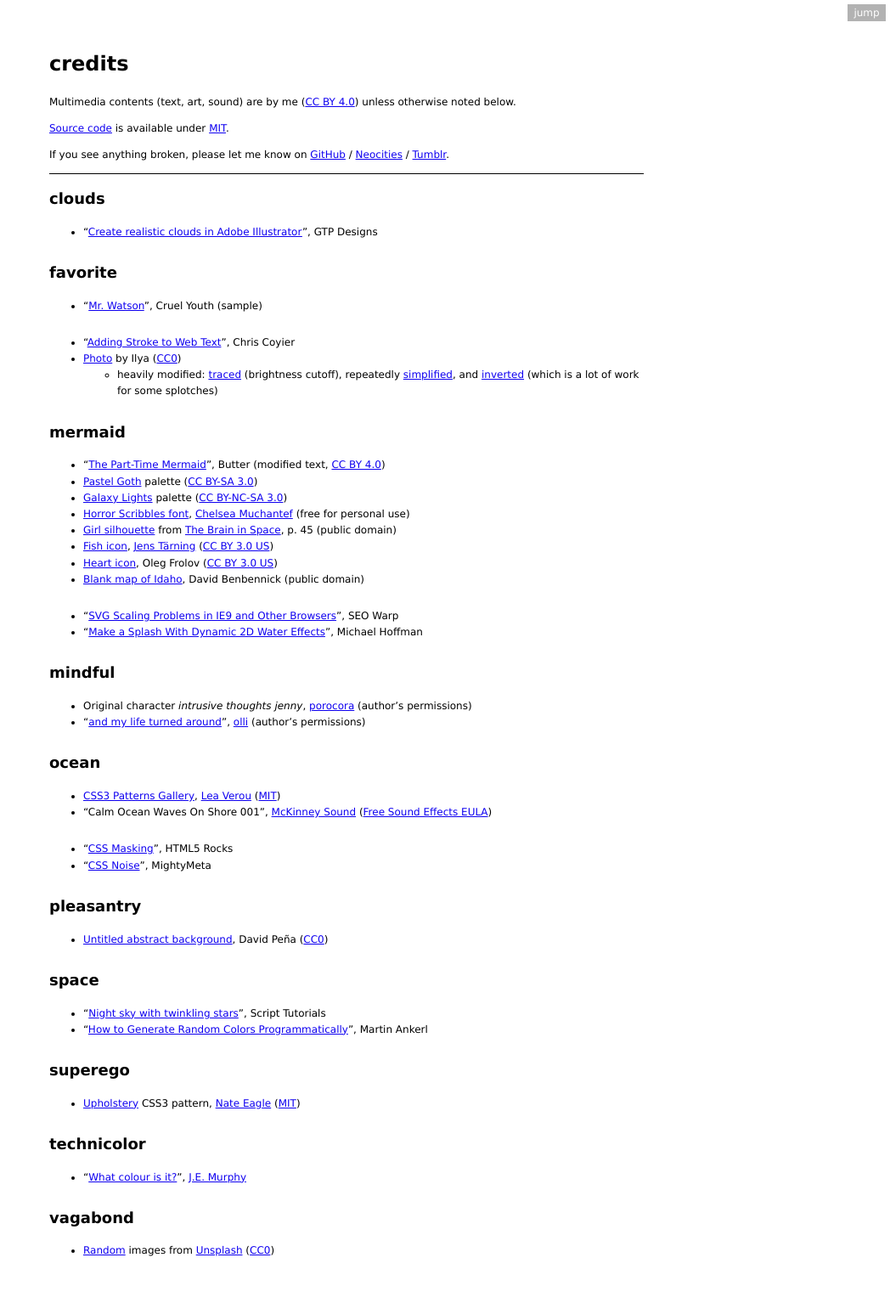
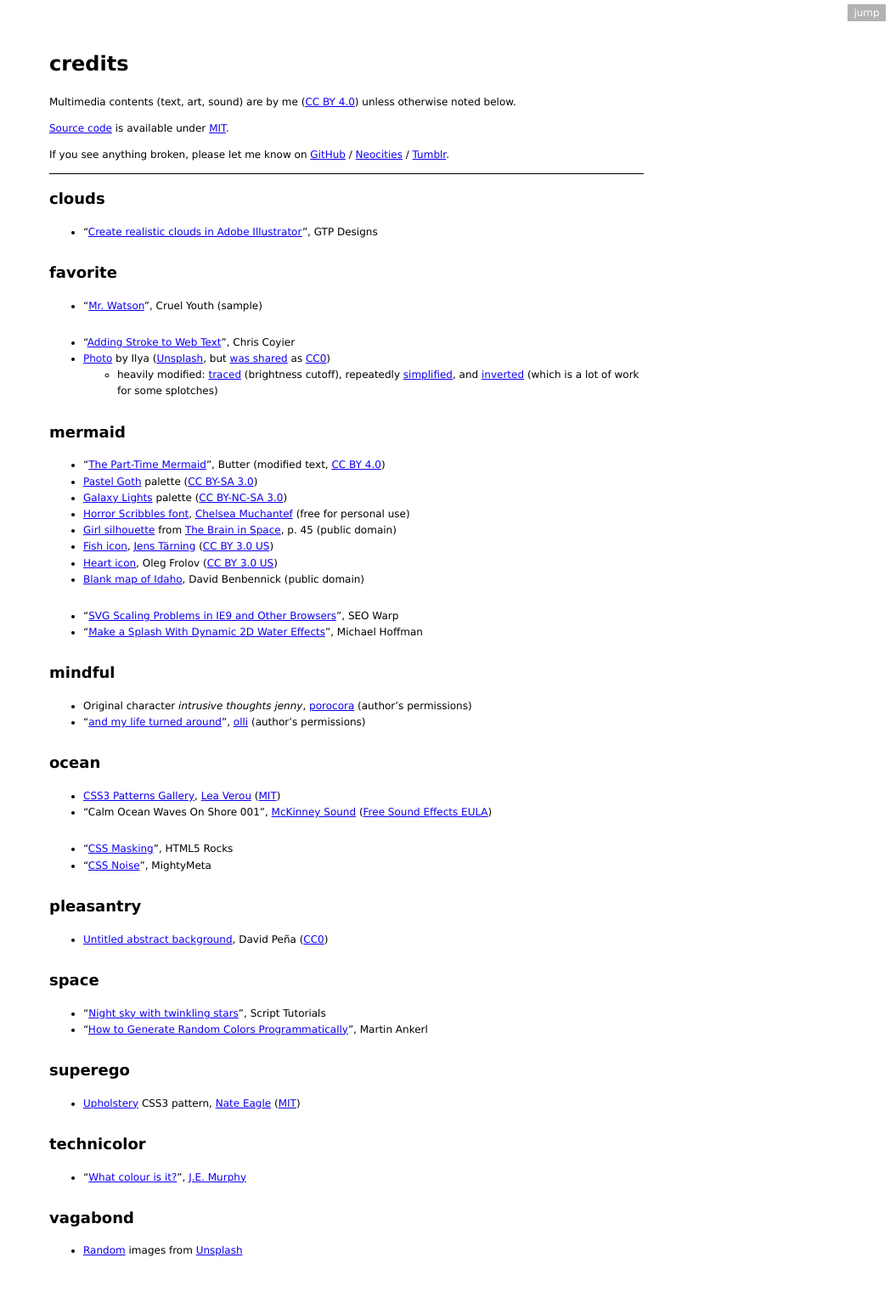
Before and after one commit to redsummernight/redsummernight.github.io, a Jekyll site: the page built from credits/index.html, in a window 1280 px wide. Shown: the whole page at 85% size, without its empty margins (232-1280 px from the left). Built offline with Jekyll 4.4.1, drawn with Linux system fonts in a browser that asks for light colours.

Commit message:
Update credits as Unsplash stops using CC0

```diff
--- a/color/favorite/index.html
+++ b/color/favorite/index.html
@@ -7,7 +7,9 @@
 references: |
  - "[Adding Stroke to Web Text](https://css-tricks.com/adding-stroke-to-web-text/)", Chris Coyier
  - [Photo](https://unsplash.com/photos/D62hQefhteg/) by Ilya
-   (<a rel="license" href="https://unsplash.com/license">CC0</a>)
+   (<a rel="license" href="https://unsplash.com/license">Unsplash</a>, but
+   <a href="https://creativecommons.org/2017/06/22/unsplash/">was shared</a> as
+   <a rel="license" href="http://creativecommons.org/publicdomain/zero/1.0/">CC0</a>)
    - heavily modified:
    [traced](https://inkscape.org/en/doc/tutorials/tracing/tutorial-tracing.html) (brightness cutoff),
    repeatedly [simplified](https://inkscape.org/en/doc/tutorials/advanced/tutorial-advanced.html),
--- a/gallery/vagabond/index.html
+++ b/gallery/vagabond/index.html
@@ -5,7 +5,6 @@
 layout: no-zoom
 credits: |
  - [Random](https://source.unsplash.com/) images from [Unsplash](https://unsplash.com/license)
-   (<a rel="license" href="http://creativecommons.org/publicdomain/zero/1.0/">CC0</a>)
 ---
 <style>
 	{% capture raw_scss %}
```
